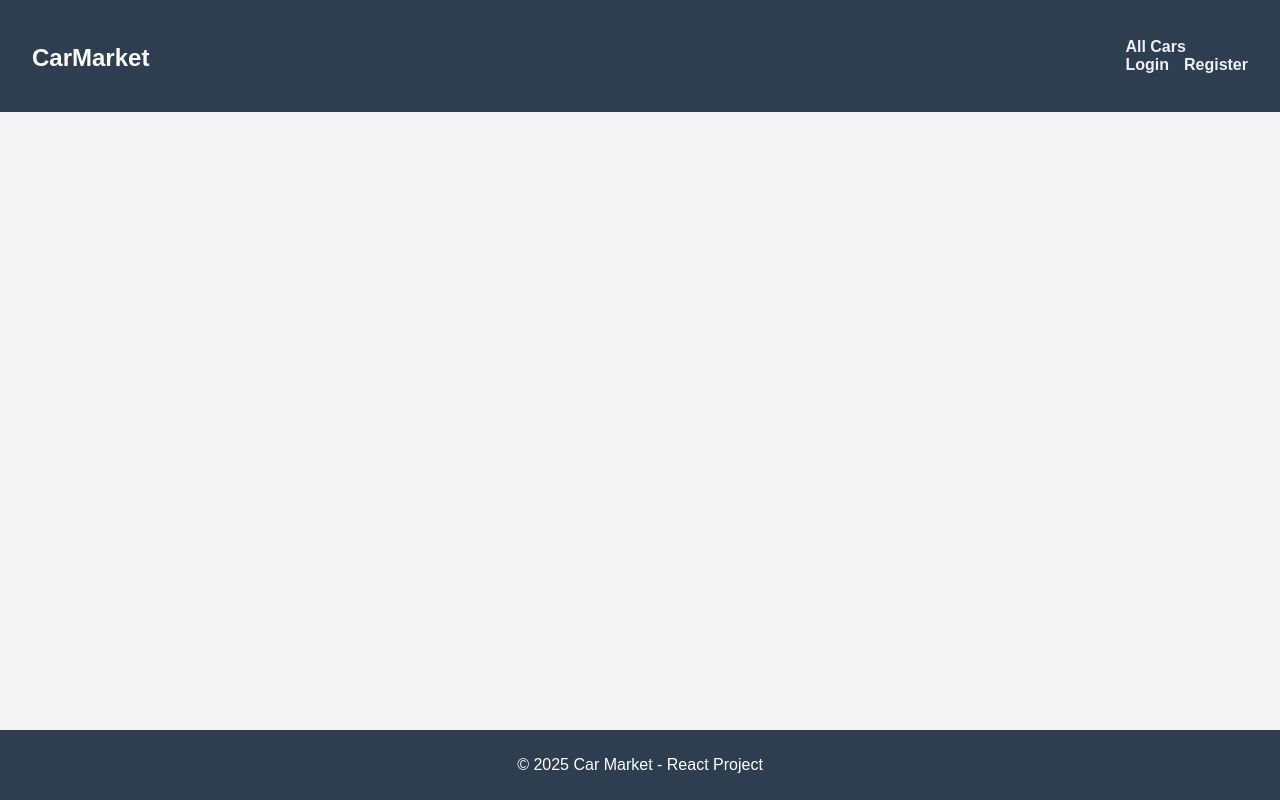
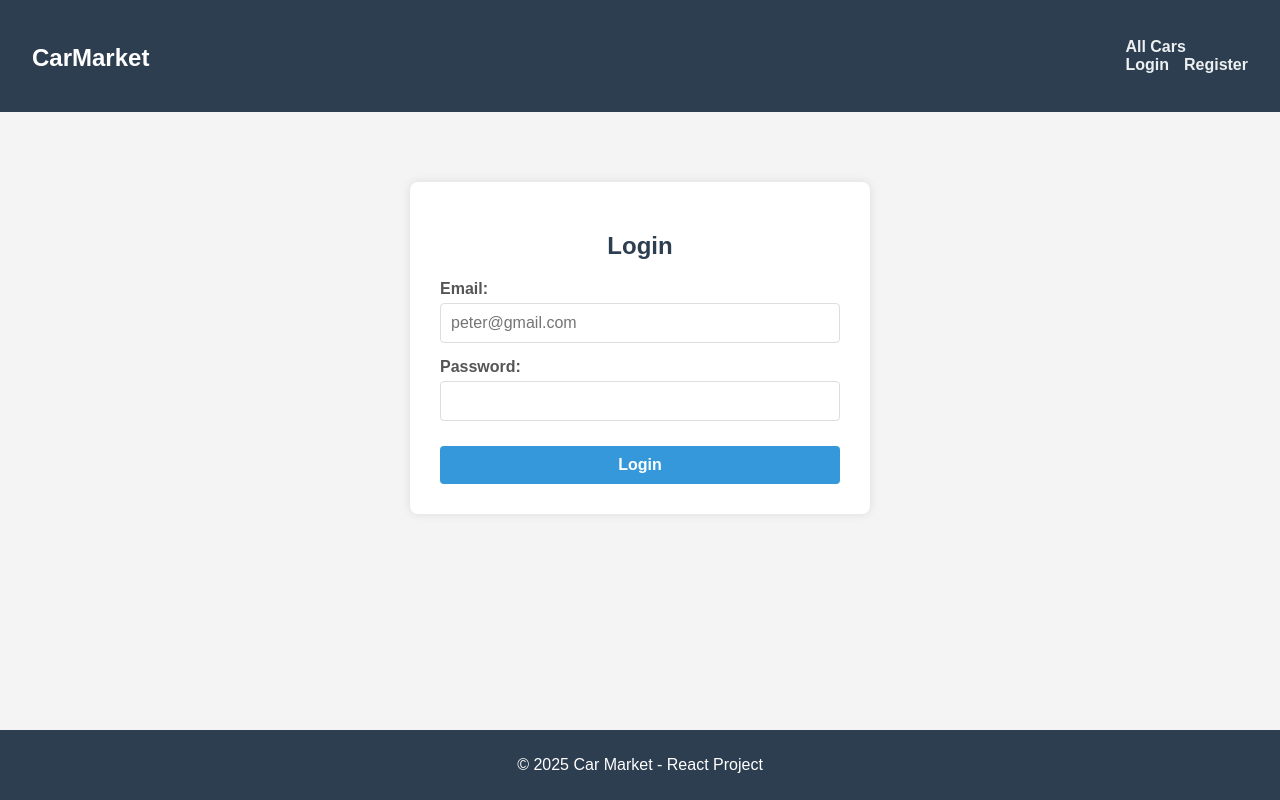
Before and after one commit to pulsar-04/react-js, a React (Vite) app: page /login in a window 1280 px wide. Built offline with nearby package versions, Linux system fonts and the light colour scheme; the HTML template or start-up script is replaced by a standard one.

Commit message:
Create Login and Register forms with routing and styling

```diff
--- a/src/App.css
+++ b/src/App.css
@@ -75,3 +75,62 @@ footer {
     padding: 10px;
     margin-top: auto;
 }
+
+
+
+/* Authentication Styles */
+.auth {
+    max-width: 400px;
+    margin: 50px auto;
+    background-color: white;
+    padding: 30px;
+    border-radius: 8px;
+    box-shadow: 0 0 10px rgba(0,0,0,0.1);
+}
+
+.auth h1 {
+    text-align: center;
+    color: #2c3e50;
+    margin-bottom: 20px;
+}
+
+.container {
+    display: flex;
+    flex-direction: column;
+}
+
+label {
+    margin-bottom: 5px;
+    font-weight: bold;
+    color: #555;
+}
+
+input[type="text"],
+input[type="email"],
+input[type="password"] {
+    padding: 10px;
+    margin-bottom: 15px;
+    border: 1px solid #ddd;
+    border-radius: 4px;
+    font-size: 16px;
+}
+
+.btn {
+    padding: 10px 15px;
+    border: none;
+    border-radius: 4px;
+    cursor: pointer;
+    font-size: 16px;
+    transition: background 0.3s;
+}
+
+.submit {
+    background-color: #3498db;
+    color: white;
+    font-weight: bold;
+    margin-top: 10px;
+}
+
+.submit:hover {
+    background-color: #2980b9;
+}
--- a/src/App.jsx
+++ b/src/App.jsx
@@ -5,6 +5,8 @@ import "./App.css";
 import Header from './components/header/Header';
 import Home from "./components/home/Home";
 import Footer from './components/footer/Footer';
+import Login from "./components/login/Login";
+import Register from "./components/register/Register.jsx";
 
 function App() {
   return (
@@ -14,6 +16,8 @@ function App() {
         <main id="main-content">
             <Routes>
                 <Route path="/" element={<Home />} />
+                <Route path="/login" element={<Login />} />
+                <Route path="/register" element={<Register />} />
 
             </Routes>
         </main>
--- /dev/null
+++ b/src/components/login/Login.jsx
@@ -0,0 +1,24 @@
+export default function Login() {
+    return (
+        <section id="login-page" className="auth">
+            <form id="login">
+                <div className="container">
+                    <h1>Login</h1>
+
+                    <label htmlFor="email">Email:</label>
+                    <input
+                        type="email"
+                        id="email"
+                        name="email"
+                        placeholder="peter@gmail.com"
+                    />
+
+                    <label htmlFor="login-pass">Password:</label>
+                    <input type="password" id="login-pass" name="password" />
+
+                    <input type="submit" className="btn submit" value="Login" />
+                </div>
+            </form>
+        </section>
+    );
+}
--- /dev/null
+++ b/src/components/register/Register.jsx
@@ -0,0 +1,27 @@
+export default function Register() {
+    return (
+        <section id="register-page" className="auth">
+            <form id="register">
+                <div className="container">
+                    <h1>Register</h1>
+
+                    <label htmlFor="email">Email:</label>
+                    <input
+                        type="email"
+                        id="email"
+                        name="email"
+                        placeholder="maria@gmail.com"
+                    />
+
+                    <label htmlFor="register-password">Password:</label>
+                    <input type="password" id="register-password" name="password" />
+
+                    <label htmlFor="confirm-password">Confirm Password:</label>
+                    <input type="password" id="confirm-password" name="confirm-password" />
+
+                    <input type="submit" className="btn submit" value="Register" />
+                </div>
+            </form>
+        </section>
+    );
+}
```
